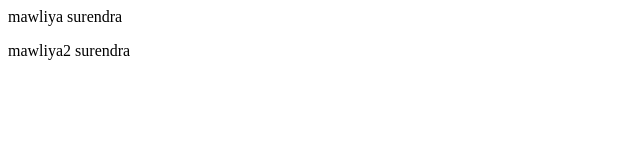
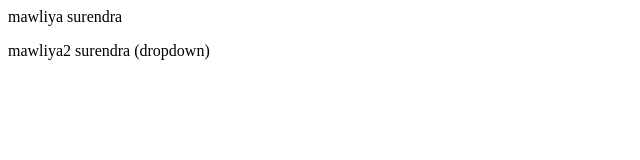
Before and after one commit to surendra8890/local-repo, a plain HTML site: page localrepo/index.html in a window 1280 px wide. Shown: the full height of the page, 0-640 px from the left. Drawn offline with Linux system fonts and the light colour scheme.

Commit message:
add dropdown

```diff
--- a/localrepo/index.html
+++ b/localrepo/index.html
@@ -1,2 +1,2 @@
 <p>mawliya surendra</p>
-<p>mawliya2 surendra</p>
+<p>mawliya2 surendra (dropdown)</p>
```
